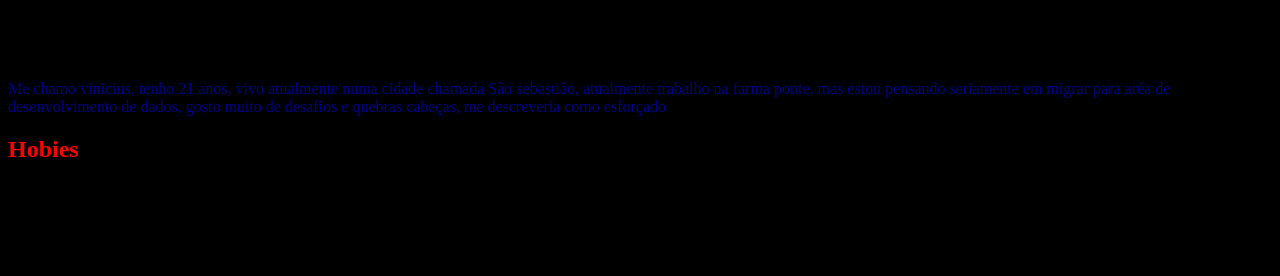
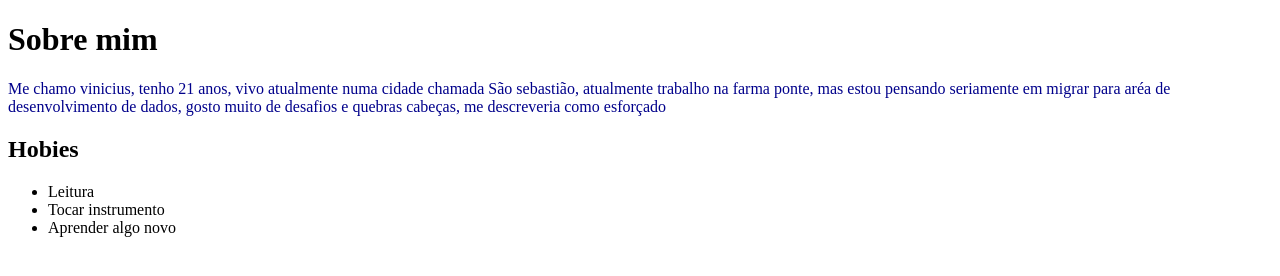
Before and after one commit to Viniciuscarvaalho/Sobre-mim, a plain HTML site: page index.html in a window 1280 px wide. Drawn offline with Linux system fonts and the light colour scheme.

Commit message:
Update index.html

```diff
--- a/index.html
+++ b/index.html
@@ -6,13 +6,13 @@
   <title>Ola mundo</title>
   <style>
     body{
-        background-color:black;
+        background-color:white;
     }
   h1>{color: rgb(94, 255, 0);
 
   }
   p{color: darkblue;}
-  h2{color: red;}
+  h2{color:black;}
   </style>
   <body>
 </head>
```
